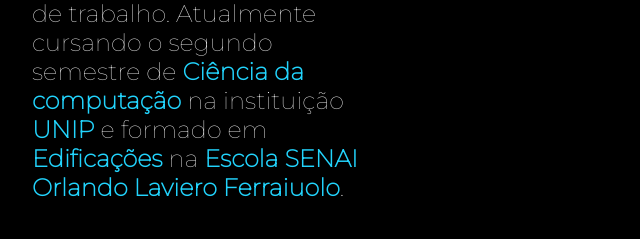
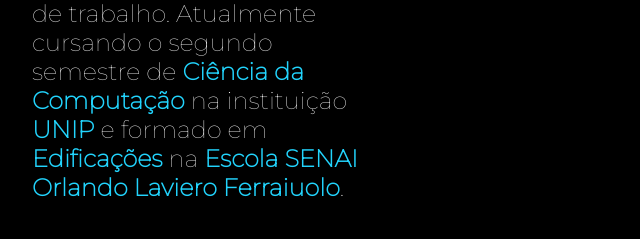
Before and after one commit to GustavoKDL/Portfolio, a plain HTML site: page index.html in a window 1280 px wide. Shown: the part 457-696 px from the top of the page, 160-800 px from the left. Drawn offline with nearby package versions, Linux system fonts and the light colour scheme.

Commit message:
index.html

```diff
--- a/index.html
+++ b/index.html
@@ -19,7 +19,7 @@
     <main class="principal"><!--Tag para o corpo princiapl do site--><!--Tag 'class' é para criar uma classe para ela ser modificada no CSS-->
         <section class="principal_conteudo"><!--Cria uma nova seção-->
             <h1 class="principal_titulo">Aumente seu negócio em nível <strong>de compromisso e qualidade!</strong></h1><!-- usamos a tag "<h1>" para definir um titulo -->
-            <p class="principal_texto">Procurando oportunidade de trabalho. Atualmente cursando o segundo semestre de <strong>Ciência da computação</strong> na instituição <strong>UNIP</strong> e formado em <strong>Edificações</strong> na <strong>Escola SENAI Orlando Laviero Ferraiuolo</strong>.</p><!-- usamos a tag "<p>" para definir um paragrafo -->
+            <p class="principal_texto">Procurando oportunidade de trabalho. Atualmente cursando o segundo semestre de <strong>Ciência da Computação</strong> na instituição <strong>UNIP</strong> e formado em <strong>Edificações</strong> na <strong>Escola SENAI Orlando Laviero Ferraiuolo</strong>.</p><!-- usamos a tag "<p>" para definir um paragrafo -->
             <div class="principal_links">
                 <h2 class="links_subtitulo">Acesse minhas redes:</h2>
                 <a class="links" href="https://www.linkedin.com/in/gustavo-conceição-6b0544218/"><img src="https://cdn.discordapp.com/attachments/501143318713991171/1133797482351042721/linkedin.png">Linkedin</a><!--Tag para redirecionar para um link-->
```
